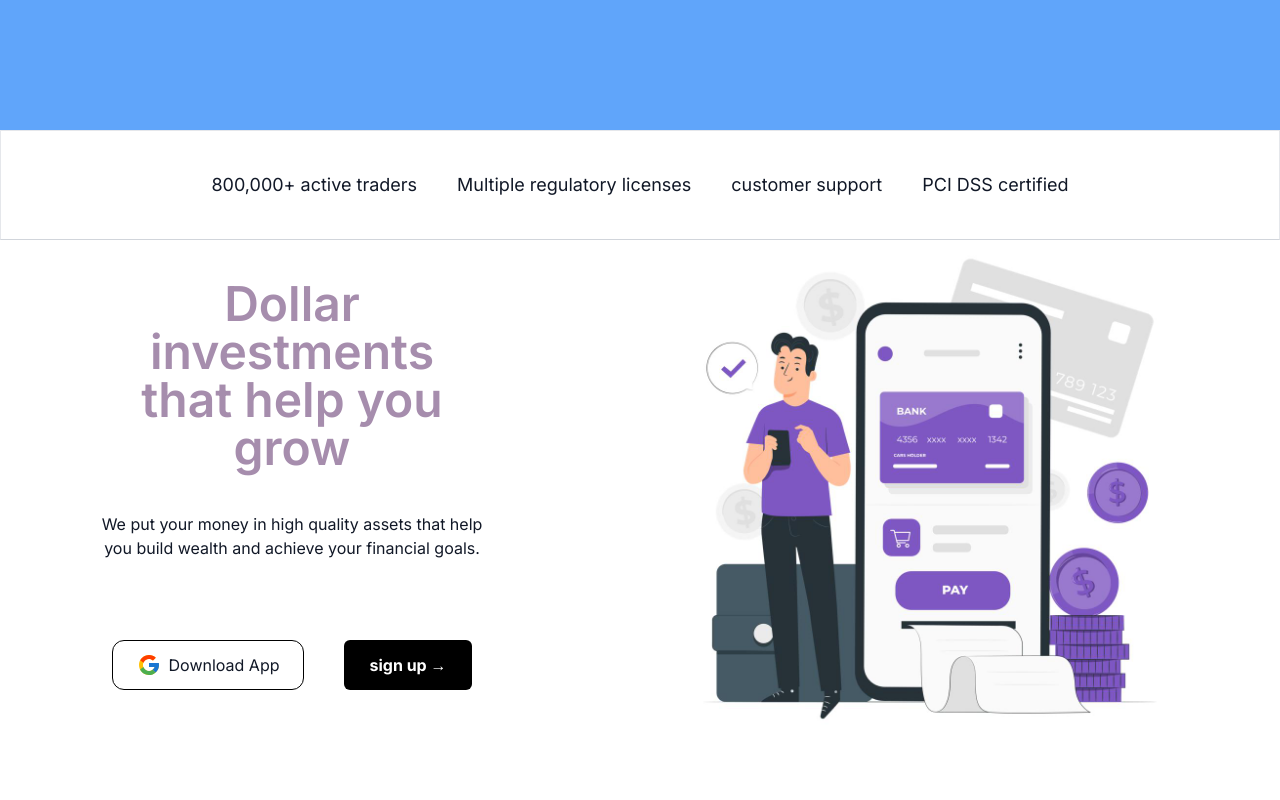
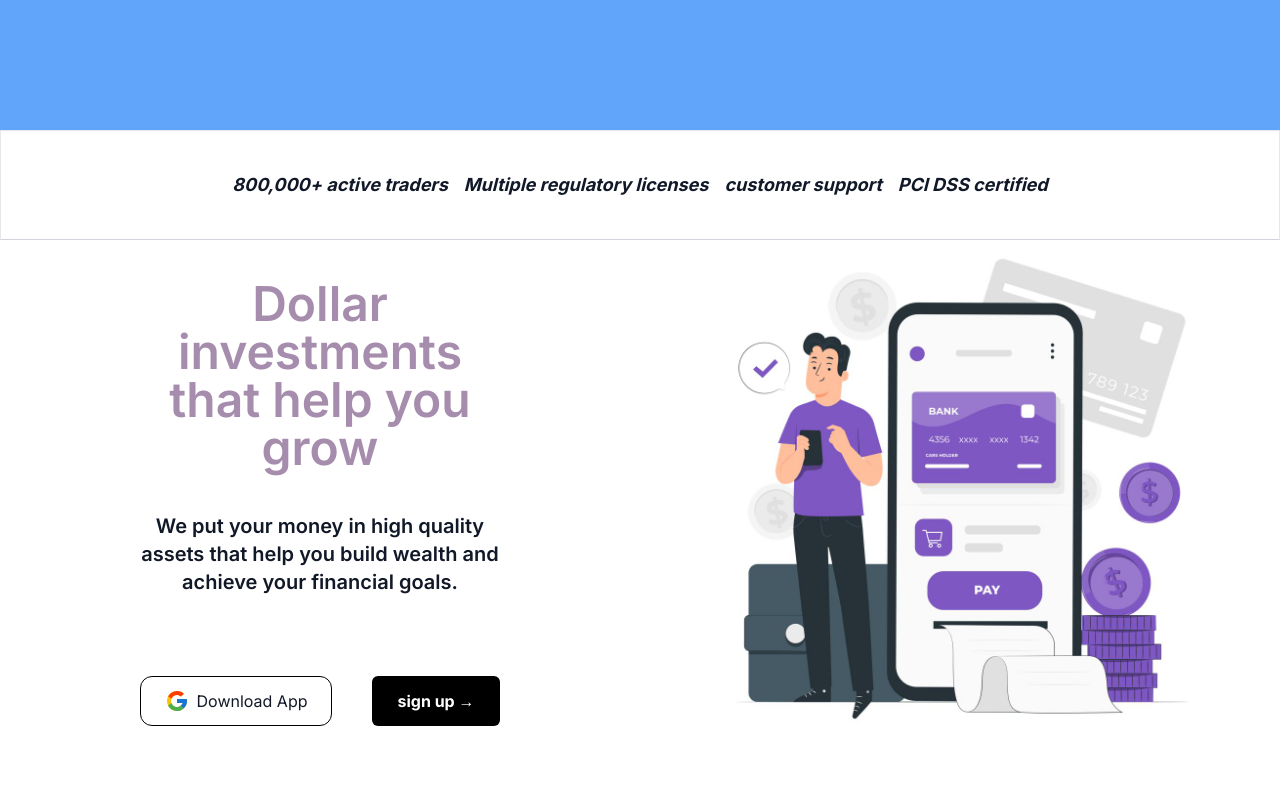
Before and after one commit to Samuel-chibueze/healthpulse, a Next.js app: page / in a window 1280 px wide. Shown: the part 520-1320 px from the top of the page. Built offline with nearby package versions, Linux system fonts and the light colour scheme.

Commit message:
latest commit 7/10/2024 12:13pm

```diff
--- a/package.json
+++ b/package.json
@@ -10,7 +10,8 @@
   },
   "dependencies": {
     "@hookform/resolvers": "^3.9.0",
-    "next": "14.2.4",
+    "auth": "^1.1.1",
+    "next": "^14.2.4",
     "nextjs-toploader": "^1.6.12",
     "nprogress": "^0.2.0",
     "react": "^18",
--- a/src/app/booking/page.tsx
+++ b/src/app/booking/page.tsx
@@ -23,12 +23,12 @@ export default function BookingPage() {
           </div>
         </Link>
 
-        <Link href={'/drug-companies'}>
+        {/* <Link href={'/drug-companies'}>
           <div className='rounded-xl bg-gradient-to-r from-red-400 via-re-500 to-red-700 shadow-lg h-[20vh] md:w-[40vw] w-[80vw] flex justify-between items-center px-8 transform transition-transform hover:scale-105'>
             <p className='text-2xl font-bold italic text-white'>Drug Company</p>
             <Image src={Image1} height={150} width={200} alt='drug company image' className='rounded-full border-2 border-white shadow-md' />
           </div>
-        </Link>
+        </Link> */}
       </div>
     </div>
   )
--- a/src/app/components/hero_section.tsx
+++ b/src/app/components/hero_section.tsx
@@ -25,7 +25,7 @@ import Link from 'next/link';
       </div>
         </div>
 
-        <div className="flex justify-center items-center text-lg gap-10 px-10 py-10 bt-20 border border-b-gray-300">
+        <div className="flex justify-center items-center text-lg gap-4 font-bold italic px-10 py-10 bt-20 border border-b-gray-300">
             <p>800,000+ active traders</p>
             <p>Multiple regulatory licenses</p>
             <p> customer support</p>
--- a/src/app/components/home_section_1.tsx
+++ b/src/app/components/home_section_1.tsx
@@ -6,11 +6,11 @@ import Image from 'next/image';
 const home_section_1 = () => {
 
 
-    return <div className='md:flex  gap-10  bg-white'>
-        <div className='md:w-[50vw] text-center  md:my-10 lg:px-[100px]'>
-            <h1 className='w-full text-4xl md:text-5xl md:w-[30vw] text-[#A68DAD] font-semibold pt-20 md:pt-0'>Dollar investments that help you grow</h1>
-            <p className=' md:w-[30vw] my-10'>We put your money in high quality assets that help you build wealth and achieve your financial goals.</p>
-            <div className='flex justify-center h-[120px] gap-10 md:w-[30vw]'>
+    return (<div className='md:flex  gap-10  bg-white'>
+        <div className='md:w-[50vw] text-center  md:my-10 lg:px-[100px] flex flex-col justify-center items-center'>
+            <h1 className='w-[80vw] m-auto text-4xl md:text-5xl md:w-[30vw] text-[#A68DAD] font-semibold pt-14 md:pt-0'>Dollar investments that help you grow</h1>
+            <p className=' md:w-[30vw] my-10 w-[70vw] m-auto font-semibold text-xl'>We put your money in high quality assets that help you build wealth and achieve your financial goals.</p>
+            <div className='flex justify-center  h-[120px] gap-10 md:w-[30vw] w-[80vw] m-auto'>
                 <button className='border px-2 border-black rounded-xl mt-10 md:w-[15vw] h-[50px] flex justify-center items-center gap-2' >
                                       <div className=' text-2xl'>
                     <FcGoogle />
@@ -26,7 +26,7 @@ const home_section_1 = () => {
         </div>
 
 
-        <div className=''>
+        <div className=' px-8'>
             <Image src={fund_wallet_image} height={100} width={500} alt="" />
         </div>
 
@@ -34,7 +34,7 @@ const home_section_1 = () => {
 
 
 
-    </div>;
+    </div>)
 }
 
 
--- a/src/app/components/home_section_2.tsx
+++ b/src/app/components/home_section_2.tsx
@@ -15,9 +15,9 @@ export default function home_section_2() {
   <Image className='w-[400px]' src={image} alt="" />
     </div>
 
-    <div className='md:order-1 flex gap-4 flex-col  justify-center items-center  py-10 w-[450px]'>
+    <div className='md:order-1 flex gap-4 flex-col  justify-center items-center  py-10 w-[400px]'>
         <h1  className='text-3xl font-semibold w-full text-center'>Invest your money in dollars</h1>
-        <p className='w-[450px] text-center'>By holding your investments in a stable currency, your money grows more over time and retains its value better.</p>
+        <p className='w-[380px] text-center'>By holding your investments in a stable currency, your money grows more over time and retains its value better.</p>
        <Link href={'/signup'}>
        <button className='text-blue-500 font-bold' >Start investing now</button>
        </Link>
--- a/src/app/components/home_section_3.tsx
+++ b/src/app/components/home_section_3.tsx
@@ -11,9 +11,9 @@ export default function home_section_4 (){
       <Image className='w-[400px]' src={image} alt="" />
         </div>
 
-        <div className='md:order-1 flex gap-4 flex-col  justify-center items-center  py-10 w-[450px]'>
+        <div className='md:order-1 flex gap-4 flex-col  justify-center items-center  py-10 w-[400px]'>
             <h1  className='text-3xl font-semibold w-full text-center'>Choose what's best for you</h1>
-            <p className='w-[450px] text-center'>Unlike other platforms, AGF lets you pick between stocks,
+            <p className='w-[380px] text-center'>Unlike other platforms, AGF lets you pick between stocks,
             US real estate and fixed income, according to your risk appetite.
              That way you can spread your risk and tap into different investments all in one place.</p>
              <Link href={'/signup'}>
--- a/src/app/components/navbar.tsx
+++ b/src/app/components/navbar.tsx
@@ -47,7 +47,7 @@ const Navbar: React.FC = () => {
                 </Link>
             </div>
 
-            <div className="flex gap-4 justify-center items-center">
+            <div className="flex gap-4 justify-start items-center">
                 <Link className="font-bold text-black hover:text-gray-600 transition-colors duration-300" href="/booking">Book here</Link>
                 <p className='p-5 cursor-pointer' onClick={() => setsession(true)}>switch</p>
             </div>
```
Also changed, not shown: 1 other file (tests, documents, lock files or other folders).
